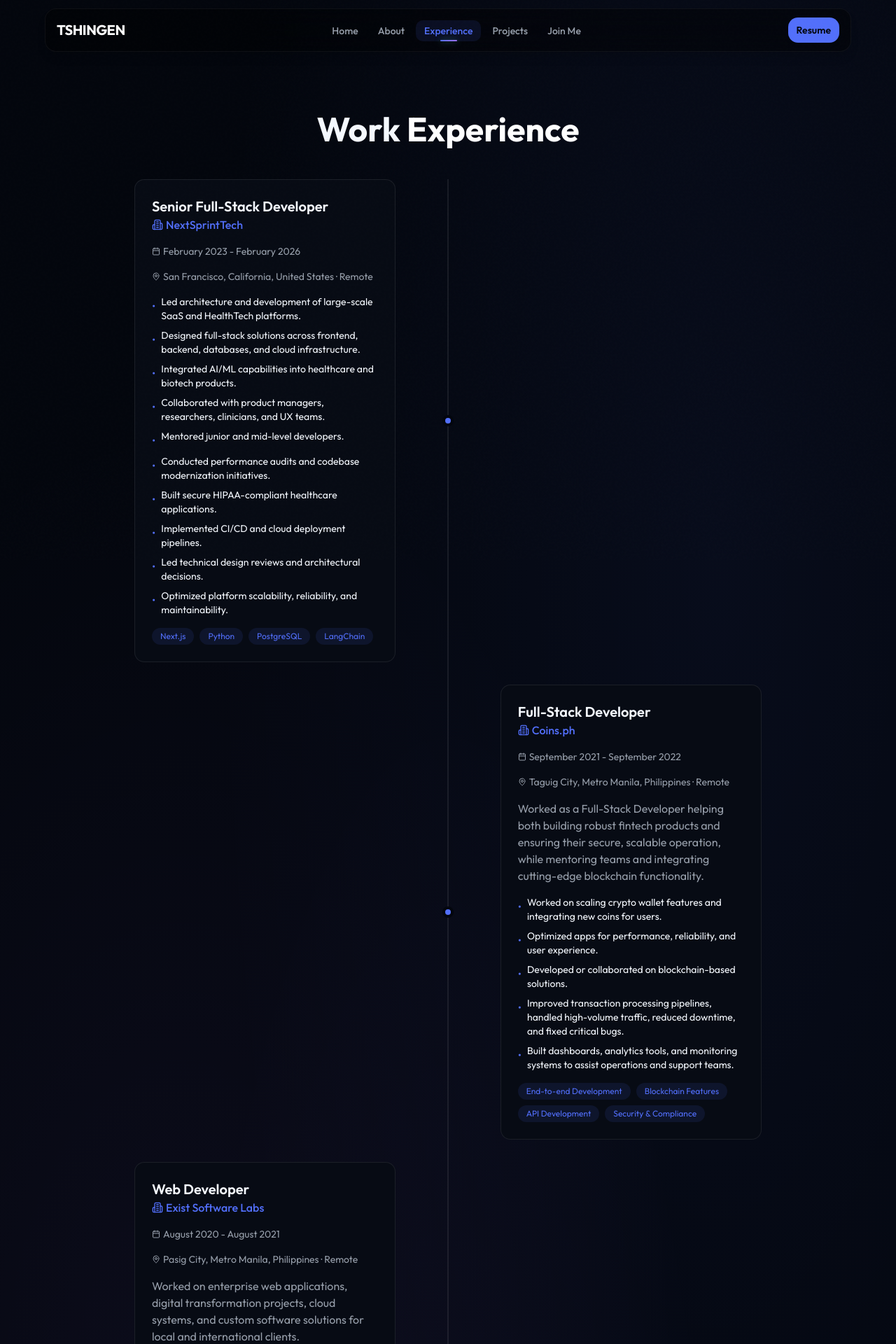
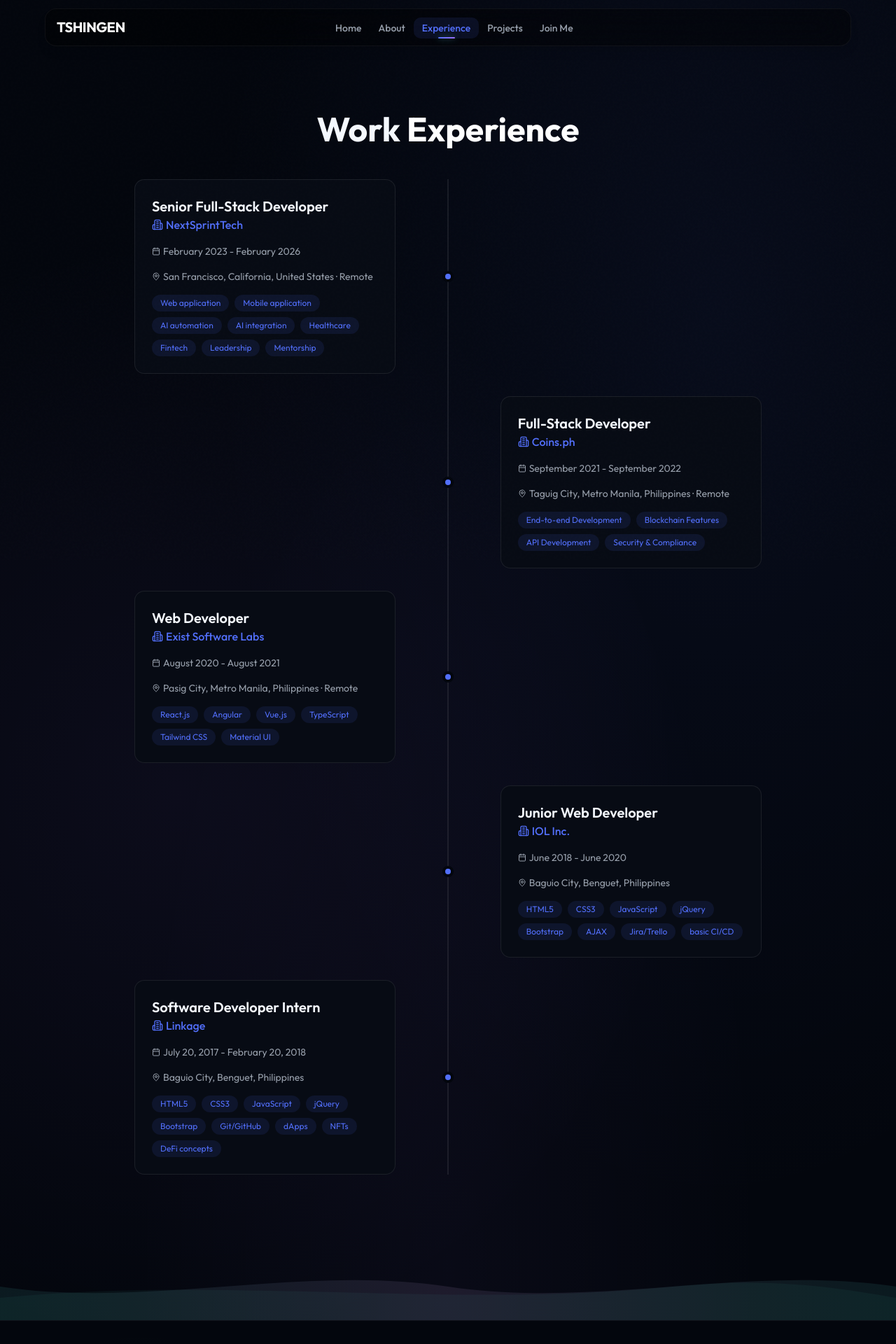
Before and after one commit to tshingen01/tshingen01.github.io, a Next.js app: page /experience in a window 1280 px wide. Shown: the top 1920 px of the page at 70% size. Built offline with nearby package versions, Linux system fonts and the light colour scheme; a web font is replaced by a local one.

Commit message:
Fix some essential info

```diff
--- a/src/components/layout/navbar.tsx
+++ b/src/components/layout/navbar.tsx
@@ -8,7 +8,7 @@ import { Menu } from "lucide-react";
 import { cn } from "@/lib/utils";
 import { NAV_ITEMS } from "@/lib/constants";
 import { Button } from "@/components/ui/button";
-import { Sheet, SheetContent, SheetTrigger } from "@/components/ui/sheet";
+import { Sheet, SheetContent, SheetTrigger, SheetTitle } from "@/components/ui/sheet";
 import { VisuallyHidden } from "@radix-ui/react-visually-hidden";
 
 export function Navbar() {
@@ -66,7 +66,7 @@ export function Navbar() {
             />
           </div>
 
-          <div className="relative flex items-center justify-between">
+          <div className="relative flex items-center">
             <Link
               href="/"
               onClick={() => setOpen(false)}
@@ -77,7 +77,7 @@ export function Navbar() {
               </span>
             </Link>
 
-            <div className="hidden md:flex gap-1">
+            <div className="hidden md:flex items-center justify-center flex-1 mr-20">
               {NAV_ITEMS.map((item) => {
                 const active = pathname === item.href;
                 return (
@@ -115,26 +115,7 @@ export function Navbar() {
               })}
             </div>
 
-            <div className="hidden md:flex items-center">
-              <a
-                href="/resume/resume.pdf"
-                target="_blank"
-                rel="noopener noreferrer"
-              >
-                <motion.div whileHover={{ scale: 1.05 }} whileTap={{ scale: 0.95 }}>
-                  <Button
-                    size="sm"
-                    variant="default"
-                    className="rounded-xl font-semibold shadow-md relative overflow-hidden group"
-                  >
-                    <span className="relative z-10">Resume</span>
-                    <div className="absolute inset-0 bg-gradient-to-r from-primary via-teal-light to-primary bg-[length:200%_100%] opacity-0 group-hover:opacity-100 group-hover:animate-[gradient-shift_2s_ease_infinite] transition-opacity duration-300" />
-                  </Button>
-                </motion.div>
-              </a>
-            </div>
-
-            <div className="flex md:hidden">
+            <div className="flex md:hidden flex-1 justify-end">
               <Sheet open={open} onOpenChange={setOpen}>
                 <SheetTrigger asChild>
                   <Button
@@ -161,12 +142,11 @@ export function Navbar() {
                         onClick={() => setOpen(false)}
                         className="font-display text-2xl font-bold"
                       >
-                        <span className="gradient-text">
+                        <SheetTitle>
                           Mark Kinsley Rimando
-                        </span>
+                        </SheetTitle>
                       </Link>
                     </div>
-
                     <div className="flex-1 px-6 py-6 flex flex-col gap-2">
                       {NAV_ITEMS.map((item, index) => (
                         <motion.div
@@ -191,21 +171,6 @@ export function Navbar() {
                         </motion.div>
                       ))}
                     </div>
-
-                    <div className="px-6 pb-6">
-                      <a
-                        href="/resume/resume.pdf"
-                        target="_blank"
-                        rel="noopener noreferrer"
-                      >
-                        <Button
-                          size="lg"
-                          className="w-full rounded-xl font-semibold shadow-md"
-                        >
-                          Resume
-                        </Button>
-                      </a>
-                    </div>
                   </div>
                 </SheetContent>
               </Sheet>
--- a/src/data/experience.ts
+++ b/src/data/experience.ts
@@ -19,23 +19,16 @@ export const experienceData: Experience[] = [
     location: "San Francisco, California, United States · Remote",
     description:
       "",
-    achievements: [
-      "Led architecture and development of large-scale SaaS and HealthTech platforms.",
-      "Designed full-stack solutions across frontend, backend, databases, and cloud infrastructure.",
-      "Integrated AI/ML capabilities into healthcare and biotech products.",
-      "Collaborated with product managers, researchers, clinicians, and UX teams.",
-      "Mentored junior and mid-level developers.",
-      "Conducted performance audits and codebase modernization initiatives.",
-      "Built secure HIPAA-compliant healthcare applications.",
-      "Implemented CI/CD and cloud deployment pipelines.",
-      "Led technical design reviews and architectural decisions.",
-      "Optimized platform scalability, reliability, and maintainability."
-    ],
+    achievements: [],
     technologies: [
-      "Next.js",
-      "Python",
-      "PostgreSQL",
-      "LangChain"
+      "Web application",
+      "Mobile application",
+      "AI automation",
+      "AI integration",
+      "Healthcare",
+      "Fintech",
+      "Leadership",
+      "Mentorship",
     ],
     type: "full-time"
   },
@@ -46,14 +39,8 @@ export const experienceData: Experience[] = [
     duration: "September 2021 - September 2022",
     location: "Taguig City, Metro Manila, Philippines · Remote",
     description:
-      "Worked as a Full-Stack Developer helping both building robust fintech products and ensuring their secure, scalable operation, while mentoring teams and integrating cutting-edge blockchain functionality.",
-    achievements: [
-      "Worked on scaling crypto wallet features and integrating new coins for users.",
-      "Optimized apps for performance, reliability, and user experience.",
-      "Developed or collaborated on blockchain-based solutions.",
-      "Improved transaction processing pipelines, handled high-volume traffic, reduced downtime, and fixed critical bugs.",
-      "Built dashboards, analytics tools, and monitoring systems to assist operations and support teams."
-    ],
+      "",
+    achievements: [],
     technologies: [
       "End-to-end Development",
       "Blockchain Features",
@@ -69,15 +56,8 @@ export const experienceData: Experience[] = [
     duration: "August 2020 - August 2021",
     location: "Pasig City, Metro Manila, Philippines · Remote",
     description:
-      "Worked on enterprise web applications, digital transformation projects, cloud systems, and custom software solutions for local and international clients.",
-    achievements: [
-      "Developed responsive web interfaces using Angular and Bootstrap.",
-      "Created REST API endpoints using Spring Boot.",
-      "Developed customer onboarding workflows.",
-      "Optimized SQL queries and database indexes.",
-      "Assisted DevOps teams during deployments.",
-      "Implemented audit logging and transaction tracking.",
-    ],
+      "",
+    achievements: [],
     technologies: ["React.js", "Angular", "Vue.js", "TypeScript", "Tailwind CSS", "Material UI"],
     type: "full-time"
   },
@@ -88,14 +68,8 @@ export const experienceData: Experience[] = [
     duration: "June 2018 - June 2020",
     location: "Baguio City, Benguet, Philippines",
     description:
-      "I involved supporting client projects by building and maintaining web applications while learning from more experienced developers.",
-    achievements: [
-      "Developed and maintained responsive web applications.",
-      "Implemented frontend interfaces from UI/UX designs.",
-      "Assisted backend developers in API integration.",
-      "Created and optimized database-driven features.",
-      "Performed website testing and bug fixing.",
-    ],
+      "",
+    achievements: [],
     technologies: ["HTML5", "CSS3", "JavaScript", "jQuery", "Bootstrap", "AJAX", "Jira/Trello", "basic CI/CD"],
     type: "full-time"
   },
@@ -106,12 +80,8 @@ export const experienceData: Experience[] = [
     duration: "July 20, 2017 - February 20, 2018",
     location: "Baguio City, Benguet, Philippines",
     description:
-      "Shadowed senior developers to understand web development workflows.",
-    achievements: [
-      "Assisted in designing, developing, and maintaining web and mobile applications under supervision.",
-      "Participated in code reviews and testing to ensure quality and performance of applications.",
-      "Conducted research and prototyping for emerging technologies, including blockchain, dApps, and DeFi concepts."
-    ],
+      "",
+    achievements: [],
     technologies: ["HTML5", "CSS3", "JavaScript", "jQuery", "Bootstrap", "Git/GitHub", "dApps", "NFTs", "DeFi concepts"],
     type: "internship"
   }
```
